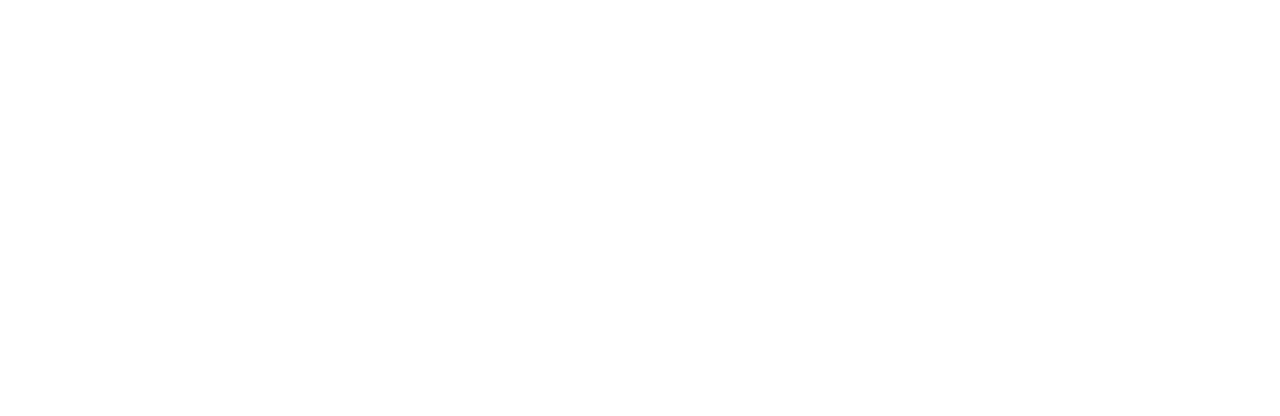
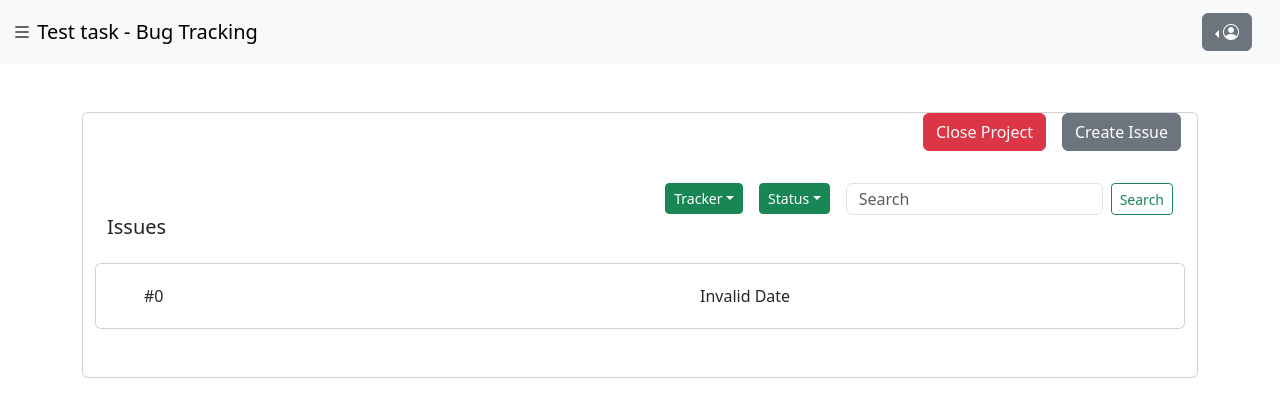
Before and after one commit to ALIP703/issue-tracker, a React (Vite) app in the folder frontend/: page /project in a window 1280 px wide. Before the commit this address had no page. Shown: the top 416 px of the page. Built offline with nearby package versions, Linux system fonts and the light colour scheme; no server answers.

Commit message:
Single project view with issue designing and api integration completed

```diff
--- a/frontend/src/App.jsx
+++ b/frontend/src/App.jsx
@@ -4,6 +4,7 @@
 import AddProject from "./Pages/AddProject/AddProject";
 import "bootstrap/dist/css/bootstrap.min.css";
 import "./App.css";
+import ViewProject from "./Pages/ViewProject/ViewProject";
 
 function App() {
   return (
@@ -12,6 +13,7 @@
         <Route path="/" element={<HomePage />} />
         <Route path="/login" element={<LoginPage />} />
         <Route path="/add-project" element={<AddProject />} />
+        <Route path="/project" element={<ViewProject />} />
       </Routes>
     </>
   );
--- a/frontend/src/Pages/HomePage/HomePage.jsx
+++ b/frontend/src/Pages/HomePage/HomePage.jsx
@@ -67,13 +67,11 @@
           projects.map((item, index) => (
             <ProjectCard
               key={index} // Make sure to include a unique key for each mapped component
+              id={item.id}
               name={item.name}
               description={item.description}
               status={item.status}
               issueCount={item?.issueCount}
-              onClick={()=>{
-                navigate('/project')
-              }}
             />
           ))}
       </div>
--- /dev/null
+++ b/frontend/src/Pages/ViewProject/ViewProject.css
@@ -0,0 +1,4 @@
+.view-project h1{
+    margin-left: 20px ;
+    margin-top: 10px;
+}
--- /dev/null
+++ b/frontend/src/Pages/ViewProject/ViewProject.jsx
@@ -0,0 +1,136 @@
+import React from "react";
+import NavBar from "../../component/NavBar/NavBar";
+import Button from "react-bootstrap/Button";
+import Dropdown from "react-bootstrap/Dropdown";
+import { useLocation } from "react-router-dom";
+import { ApiServices } from "../../api/api";
+import Card from "react-bootstrap/Card";
+import "./ViewProject.css";
+import IssueCard from "../../component/IssueCard/IssueCard";
+
+function ViewProject() {
+  const location = useLocation();
+  const queryParams = new URLSearchParams(location.search);
+  const projectId = queryParams.get("id");
+  const [projectData, setProjectData] = React.useState({
+    id: 0,
+    name: "",
+    description: "",
+    status: "",
+    issues: [
+      {
+        id: 0,
+        tracker: "",
+        description: "",
+        createdAt: "",
+        status: "",
+      },
+    ],
+  });
+  React.useEffect(() => {
+    ApiServices.project(projectId).then((res) => {
+      setProjectData(res.data.data);
+    });
+  }, [projectId]);
+  console.log(projectData);
+  return (
+    <div className="view-project">
+      <NavBar />
+      <div className="container mt-5 mb-5">
+        <Card>
+          <div className="d-flex justify-content-between align-items-center">
+            <h1>{projectData.name}</h1>
+            <div>
+              <Button variant="danger" style={{ marginRight: "1rem" }}>
+                Close Project
+              </Button>
+              <Button variant="secondary" style={{ marginRight: "1rem" }}>
+                Create Issue
+              </Button>
+            </div>
+          </div>
+          <Card.Body>{projectData.description}</Card.Body>
+          <div className="row" style={{ width: "100%" }}>
+            <div className="col-md-12">
+              <div
+                className="d-flex justify-content-end align-content-center"
+                style={{ alignContent: "center" }}
+              >
+                <Dropdown style={{ marginRight: "1rem" }}>
+                  <Dropdown.Toggle
+                    variant="success"
+                    id="dropdown-tracker"
+                    size="sm"
+                  >
+                    Tracker
+                  </Dropdown.Toggle>
+
+                  <Dropdown.Menu>
+                    <Dropdown.Item>Feature</Dropdown.Item>
+                    <Dropdown.Item>Bug</Dropdown.Item>
+                  </Dropdown.Menu>
+                </Dropdown>
+                <Dropdown style={{ marginRight: "1rem" }}>
+                  <Dropdown.Toggle
+                    variant="success"
+                    id="dropdown-status"
+                    size="sm"
+                  >
+                    Status
+                  </Dropdown.Toggle>
+
+                  <Dropdown.Menu>
+                    <Dropdown.Item>Open</Dropdown.Item>
+                    <Dropdown.Item>Closed</Dropdown.Item>
+                  </Dropdown.Menu>
+                </Dropdown>
+                <form className="d-flex">
+                  <input
+                    className="form-control me-2"
+                    type="search"
+                    placeholder="Search"
+                    aria-label="Search"
+                    // value={searchData}
+                    name="search"
+                    // onChange={(event) => {
+                    //   setSearchData(event.target.value);
+                    // }}
+                    style={{ height: "2rem", marginRight: "1rem" }}
+                  />
+                  <Button
+                    variant="outline-success"
+                    size="sm"
+                    type="submit"
+                    style={{
+                      height: "2rem",
+                      justifyContent: "center",
+                      alignContent: "center",
+                    }}
+                  >
+                    Search
+                  </Button>
+                </form>
+              </div>
+            </div>
+          </div>
+          <h5 style={{marginLeft:'1.5rem'}}>Issues</h5>
+          <div className="mb-5">
+          {projectData?.issues &&
+            projectData?.issues?.map((item) => (
+              <IssueCard
+                key={item.id}
+                id={item.id}
+                tracker={item.tracker}
+                description={item.description}
+                createdAt={item.createdAt}
+                status={item.status}
+              />
+            ))}
+            </div>
+        </Card>
+      </div>
+    </div>
+  );
+}
+
+export default ViewProject;
--- a/frontend/src/api/api.js
+++ b/frontend/src/api/api.js
@@ -19,6 +19,9 @@
     projects: () => {
         return api.get("/admin/projects");
     },
+    project: (id) => {
+        return api.get(`/admin/project/${id}`);
+    },
     projectsBySearch: (data) => {
         return api.post("/admin/projects", data);
     },
--- /dev/null
+++ b/frontend/src/component/IssueCard/IssueCard.jsx
@@ -0,0 +1,50 @@
+/* eslint-disable react/prop-types */
+import Card from "react-bootstrap/Card";
+import Button from "react-bootstrap/Button";
+
+function IssueCard(props) {
+  const { id, tracker, description, status, createdAt } = props;
+  const createdAtDate = new Date(createdAt);
+  const formattedCreatedAt = createdAtDate.toLocaleString(); // Format based on user's locale
+
+  return (
+    <div className="container mt-3">
+      <Card style={{cursor:'pointer'}}>
+        <div className="row" style={{ height: "4rem", alignItems: "center" }}>
+          <div className="col-md-1" style={{ marginLeft: "3rem" }}>
+            #{id}
+          </div>
+          <div className="col-md-2">{tracker}</div>
+          <div className="col-md-3">
+            {description.length > 25 ? (
+              <>{description.slice(0, 20)}...</>
+            ) : (
+              description
+            )}
+          </div>
+          <div className="col-md-3">{formattedCreatedAt}</div>
+          <div className="col-md-2 justify-content-end">
+            {status === "open" ? (
+              <Button
+                variant="outline-success"
+                size="sm"
+                type="submit"
+                style={{
+                  height: "2rem",
+                  justifyContent: "center",
+                  alignContent: "center",
+                }}
+              >
+                Close
+              </Button>
+            ) : (
+              status
+            )}
+          </div>
+        </div>
+      </Card>
+    </div>
+  );
+}
+
+export default IssueCard;
--- a/frontend/src/component/ProjectCard/ProjectCard.jsx
+++ b/frontend/src/component/ProjectCard/ProjectCard.jsx
@@ -1,11 +1,18 @@
 /* eslint-disable react/prop-types */
 import Card from "react-bootstrap/Card";
+import { useNavigate } from "react-router-dom";
 
 function ProjectCard(props) {
-  const { name, description, status, issueCount } = props;
+  const { id, name, description, status, issueCount } = props;
+  const navigate = useNavigate();
   return (
     <div>
-      <Card style={{ marginTop: "1rem" }}>
+      <Card
+        style={{ marginTop: "1rem", cursor: "pointer" }}
+        onClick={() => {
+          navigate(`/project?id=${id}`);
+        }}
+      >
         <Card.Body>
           <div className="d-flex justify-content-between align-items-center">
             <div>
```
